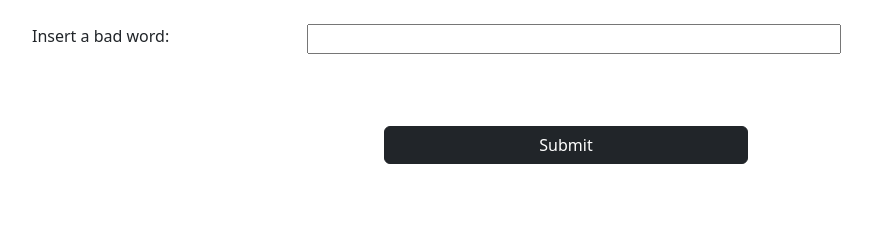
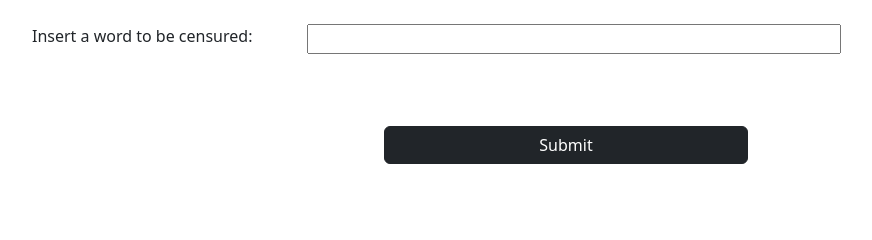
Before and after one commit to sofiacottone/php-badwords, a PHP site: page / in a window 1280 px wide. Shown: the part 318-558 px from the top of the page, without its empty margins (74-946 px from the left). Run offline with PHP 8.4, Linux system fonts and the light colour scheme.

Commit message:
fix: rephrase label

```diff
--- a/index.php
+++ b/index.php
@@ -19,7 +19,7 @@
                     <textarea name="paragraph" id="paragraph" rows="10" class="col-6" required></textarea>
                 </div>
                 <div class="d-flex gap-2 my-4">
-                    <label for="bad-word" class="col-3">Insert a bad word:</label>
+                    <label for="bad-word" class="col-3">Insert a word to be censured:</label>
                     <input id="bad-word" name="bad-word" type="text" class="col-6" require>
                 </div>
                 <button type="submit" class="btn btn-dark col-4 mx-auto mt-5">Submit</button>
```
